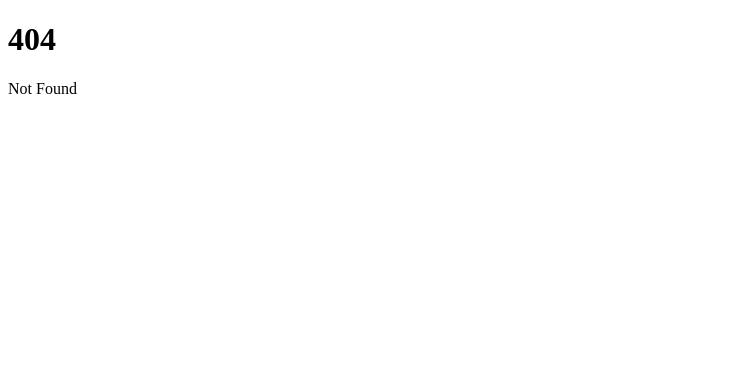
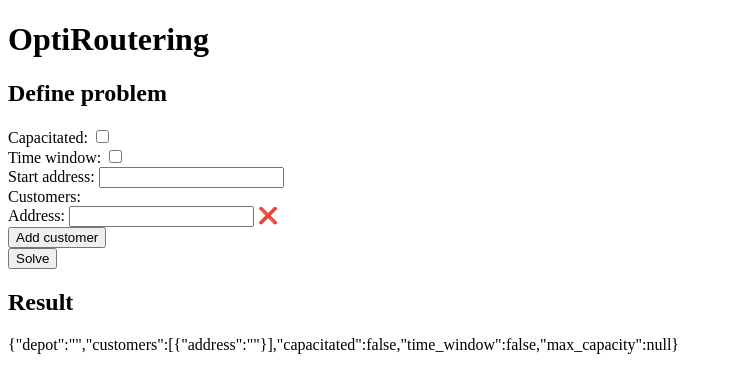
Before and after one commit to markkvdb/OptiRoutering, a SvelteKit app in the folder frontend/: page /problems in a window 1280 px wide. Before the commit this address had no page. Shown: the top 392 px of the page, without its empty margins (0-732 px from the left). Built offline with nearby package versions, Linux system fonts and the light colour scheme.

Commit message:
Fix syncing and retrieve address

```diff
--- /dev/null
+++ b/frontend/src/routes/+layout.svelte
@@ -0,0 +1,3 @@
+<h1>OptiRoutering</h1>
+
+<slot />
--- /dev/null
+++ b/frontend/src/routes/problems/+page.svelte
@@ -0,0 +1,92 @@
+<script lang="ts">
+	import type { Customer } from '$lib/interfaces';
+	import CustomerInput from './CustomerInput.svelte';
+
+	let depot: string = '';
+	let customers: Customer[] = [
+		{
+			address: '',
+			location: undefined,
+			demand: undefined,
+			earliest_time: undefined,
+			latest_time: undefined
+		}
+	];
+	let capacitated: boolean = false;
+	let time_window: boolean = false;
+	let max_capacity: number | null = null;
+
+	const solve = () => {};
+	const addCustomer = () => {
+		customers = [
+			...customers,
+			{
+				address: '',
+				location: undefined,
+				demand: undefined,
+				earliest_time: undefined,
+				latest_time: undefined
+			}
+		];
+	};
+	const syncCustomers = () => {
+		customers = [...customers];
+	};
+
+	$: result = JSON.stringify({ depot, customers, capacitated, time_window, max_capacity });
+</script>
+
+<h2>Define problem</h2>
+
+<form on:submit|preventDefault={solve}>
+	<label>
+		Capacitated:
+		<input type="checkbox" id="capacitated" name="capacitated" bind:checked={capacitated} />
+	</label>
+
+	<br />
+
+	<label>
+		Time window:
+		<input type="checkbox" id="time_window" name="time_window" bind:checked={time_window} />
+	</label>
+
+	<br />
+
+	{#if capacitated}
+		<!-- define maximum capacity -->
+		<label>
+			Maximum capacity:
+			<input type="number" name="max_capacity" required bind:value={max_capacity} />
+		</label>
+
+		<br />
+	{/if}
+
+	<label>
+		Start address:
+		<input type="text" name="start" required bind:value={depot} />
+	</label>
+
+	<br />
+
+	Customers:
+	<br />
+
+	{#each customers as customer}
+		<CustomerInput {customer} {capacitated} {time_window} {syncCustomers} />
+		<br />
+	{/each}
+
+	<button type="button" on:click={addCustomer}>Add customer</button>
+
+	<br />
+
+	<button type="submit">Solve</button>
+</form>
+
+<h2>Result</h2>
+
+<p>
+	{result}
+</p>
--- /dev/null
+++ b/frontend/src/routes/problems/CustomerInput.svelte
@@ -0,0 +1,83 @@
+<script lang="ts">
+	import { geolocate } from '$lib/geolocating';
+	import type { Customer } from '$lib/interfaces';
+
+	export let customer: Customer;
+	export let capacitated: boolean = false;
+	export let time_window: boolean = false;
+	export let syncCustomers: () => void;
+
+	async function findLocation(event: FocusEvent) {
+		const element = event.currentTarget as HTMLInputElement;
+		let address = element.value;
+
+		if (address == '' || address == null) {
+			customer.location = null;
+		} else {
+			customer.location = await geolocate(address);
+		}
+		syncCustomers();
+	}
+</script>
+
+<label>
+	Address:
+	<input
+		type="text"
+		name="address"
+		required
+		on:change={(e) => {
+			customer.address = e.currentTarget.value;
+			syncCustomers();
+		}}
+		on:focusout={findLocation}
+	/>
+
+	{#if customer.location == null}
+		❌
+	{:else if customer.location != undefined}
+		✅
+	{/if}
+</label>
+
+{#if capacitated}
+	<label>
+		Demand:
+		<input
+			type="number"
+			name="demand"
+			required
+			on:change={(e) => {
+				customer.demand = parseInt(e.currentTarget.value);
+				syncCustomers();
+			}}
+		/>
+	</label>
+{/if}
+
+{#if time_window}
+	<label>
+		Earliest time:
+		<input
+			type="time"
+			name="earliest_time"
+			required
+			on:change={(e) => {
+				customer.earliest_time = new Date(e.currentTarget.value);
+				syncCustomers();
+			}}
+		/>
+	</label>
+	<label>
+		Latest time:
+		<input
+			type="time"
+			name="latest_time"
+			required
+			on:change={(e) => {
+				customer.latest_time = new Date(e.currentTarget.value);
+				syncCustomers();
+			}}
+		/>
+	</label>
+{/if}
```
Also changed, not shown: frontend/src/routes/+page.svelte (+0 -93 lines), frontend/src/routes/CustomerInput.svelte (deleted, +0 -32 lines).
